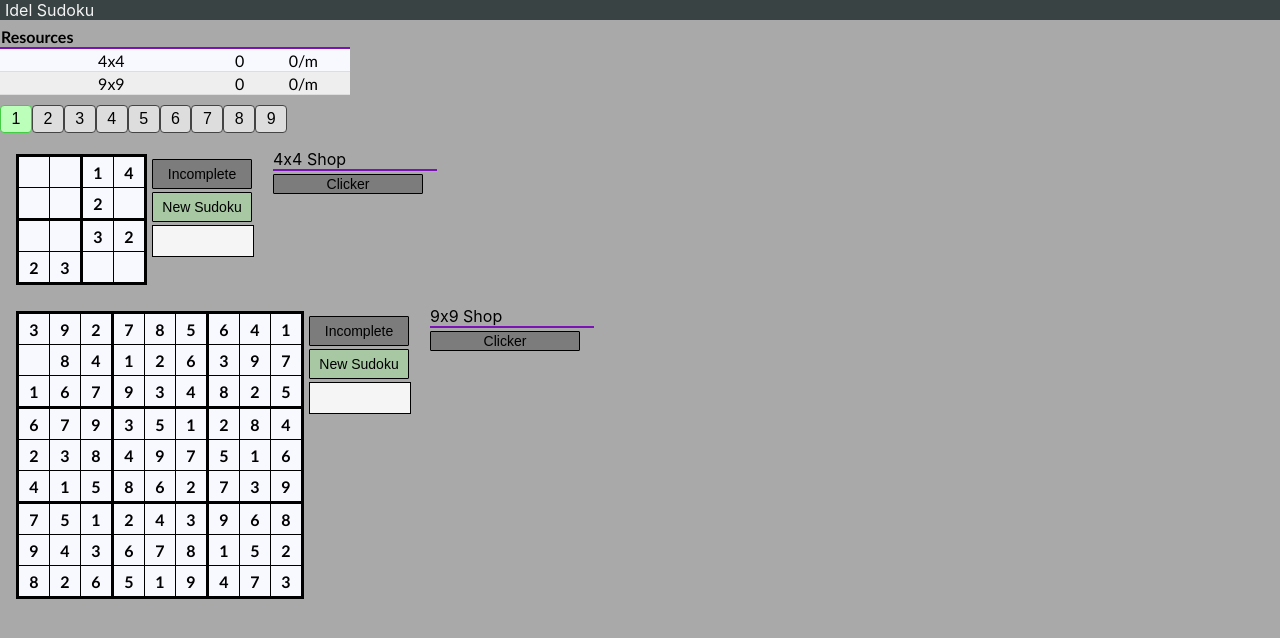
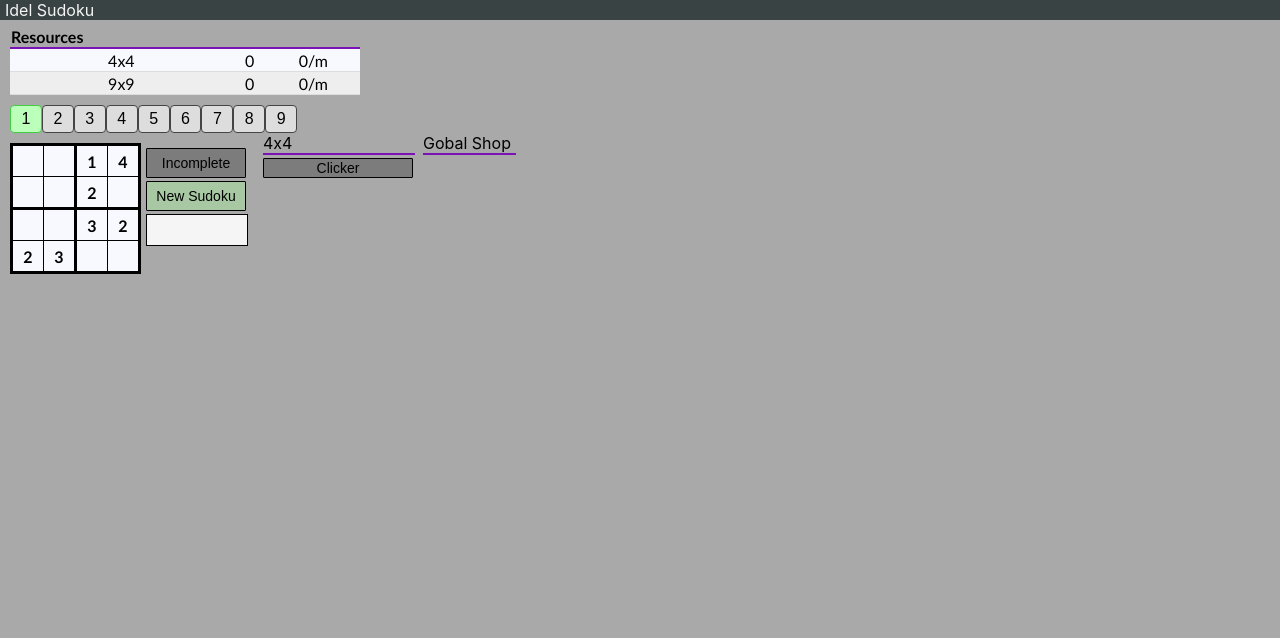
Before and after one commit to Malthemester/IncrementalSudoku, a React (Create React App) app: page / in a window 1280 px wide. Shown: the top 638 px of the page. Built offline with nearby package versions, Linux system fonts and the light colour scheme.

Commit message:
Gobal shop

```diff
--- a/public/index.html
+++ b/public/index.html
@@ -24,7 +24,7 @@
       work correctly both with client-side routing and a non-root public URL.
       Learn how to configure a non-root public URL by running `npm run build`.
     -->
-    <title>React App</title>
+    <title>Idel Sudoku</title>
   </head>
   <body>
     <noscript>You need to enable JavaScript to run this app.</noscript>
--- a/src/App.js
+++ b/src/App.js
@@ -4,7 +4,8 @@ import { useEffect, useState, useRef } from "react"
 import { Board } from "./Components/board"
 import Header from './Components/header'
 import DisplayResources from './Components/resources'
-import { SaveBoard, LoadResources } from './HelperFunctions/saveValue'
+import { SaveBoard, LoadResources, SaveResources } from './HelperFunctions/saveValue'
+import { Shop, gobalShopItems } from './Components/shop'
 
 let seleNumber = 1
 
@@ -33,9 +34,11 @@ export default function App(paams) {
 
 	const [resources, SetResources] = useState(currencys)
 	const [selectedNumber, SetSelectedNumber] = useState(seleNumber)
+	const [GobalsActives, SetGobalsActives] = useState([false])
 
 	useEffect(() => {
-		SetResources(LoadAllResources())
+		SetResources([...LoadAllResources()])
+		GetIncrementels()
 	}, [])
 
 	useEffect(() => {
@@ -51,6 +54,14 @@ export default function App(paams) {
 			document.removeEventListener("keydown", handleInput);
 		};
 	}, []);
+
+	function GetIncrementels() {
+		let tempActives = GobalsActives
+
+		tempActives[0] = LoadResources(gobalShopItemsTemp[0].Name) > 0
+
+		SetGobalsActives(tempActives)
+	}
 
 	function LoadAllResources() {
 		currencys.map((currency, index, currencys) => {
@@ -75,6 +86,45 @@ export default function App(paams) {
 		SaveBoard(tempGameBoard, id + "curBoard")
 	}
 
+	let gobalShopItemsTemp = gobalShopItems()
+
+	class PurchaseFunc {
+		constructor(name, func) {
+			this.Name = name
+			this.Func = func
+		}
+	}
+
+	let pruchaseFuncs = [
+		new PurchaseFunc(gobalShopItemsTemp[0].Name, Purchase9x9),
+	]
+
+	function Purchase(costs, keyName, max) {
+
+		let tempMax = LoadResources(keyName)
+		if (tempMax >= max) {
+			return
+		}
+
+		SaveResources(keyName, tempMax + 1)
+		let tempResources = resources
+
+		costs.forEach(price => {
+			let resourceIndex = tempResources.findIndex(resource => resource.Name == price[0])
+			tempResources[resourceIndex].Value = tempResources[resourceIndex].Value - price[1]
+			SaveResources(price[0], tempResources[resourceIndex].Value)
+		})
+
+		SetResources([...tempResources])
+	}
+
+	function Purchase9x9(costs, keyName, max, id) {
+		Purchase(costs,id + keyName, max)
+		let tempActive = GobalsActives
+		tempActive[0] = true
+		SetGobalsActives([...tempActive])
+	}
+
 	return (
 		<div>
 			<Header></Header>
@@ -82,6 +132,9 @@ export default function App(paams) {
 			<DisplayResources resources={resources} ></DisplayResources>
 			<NumberInput selectedNumber={selectedNumber} size={9} callBack={handleNumberClick} />
 
+			<div className="gameshop">
+
+				<div >
 					<Board
 						id={"1#"}
 						size={4}
@@ -93,16 +146,34 @@ export default function App(paams) {
 						currencys={currencys}
 					></Board>
 
+					{
+						GobalsActives[0] ?
 							<Board
 								id={"2#"}
 								size={9}
 								squares={3}
-				remove={1}
+								remove={40}
 								resources={resources}
 								setResources={SetResources}
 								handleClick={handleClick}
 								currencys={currencys}
 							></Board>
+							: null
+					}
+
+
+				</div>
+				<div>
+					<Shop
+						resources={resources}
+						pruchaseFuncs={pruchaseFuncs}
+						name={"Gobal Shop"}
+						id={"0#"}
+						items={gobalShopItemsTemp}
+					></Shop>
+				</div>
+			</div>
+
 		</div>
 	)
 
--- a/src/Components/board.js
+++ b/src/Components/board.js
@@ -13,10 +13,12 @@ export function Board(props) {
     let remove = props.remove
     let resources = props.resources
 
+    let shopItemsTemp = shopItems()
+
     const [gameBoard, SetGameBoard] = useState(Array(size).fill(Array(size).fill(null)))
     const [solved, SetSolved] = useState(false)
     const [FillBar, SetFillBar] = useState(0)
-    const [Amounts, SetAmounts] = useState([1, 1])
+    const [Amounts, SetAmounts] = useState([3, 1])
     const [Actives, SetActives] = useState([false, false])
     const [Intervals, SetIntervals] = useState([1000])
 
@@ -47,7 +49,7 @@ export function Board(props) {
     }, [solved])
 
     function GetIncrementels() {
-        let shop = shopItems
+        let shop = shopItemsTemp
         let tempActives = Actives
         let tempIntervals = Intervals
         let tempAmounts = Amounts
@@ -72,14 +74,13 @@ export function Board(props) {
 
 
     function Purchase(costs, keyName, max) {
+
         let tempMax = LoadResources(keyName)
-        SaveResources(keyName, tempMax + 1)
-
-        let tempResource = LoadResources(keyName)
-        if (tempResource >= max) {
+        if (tempMax >= max) {
             return
         }
 
+        SaveResources(keyName, tempMax + 1)
         let tempResources = resources
 
         costs.forEach(price => {
@@ -91,45 +92,45 @@ export function Board(props) {
         props.setResources([...tempResources])
     }
 
-    function PurchaseClicker(cost, keyName, max) {
-        Purchase(cost, keyName, max)
+    function PurchaseClicker(cost, keyName, max, id) {
+        Purchase(cost, id + keyName, max)
         let tempActive = Actives
         tempActive[0] = true
         SetActives([...tempActive])
     }
 
-    function PurchaseClickerSpeed(cost, keyName, max) {
-        Purchase(cost, keyName, max)
-        let purchaseAmount = LoadResources(keyName)
+    function PurchaseClickerSpeed(cost, keyName, max, id) {
+        Purchase(cost, id + keyName, max)
+        let purchaseAmount = LoadResources(props.id + keyName)
 
         let tempIntervals = Intervals
-        tempIntervals[0] = shopItems[1].IncremenAmount(purchaseAmount)
+        tempIntervals[0] = shopItemsTemp[1].IncremenAmount(purchaseAmount)
 
         SetIntervals([...tempIntervals])
     }
 
-    function PurchaseClickerStrengh(cost, keyName, max) {
-        Purchase(cost, keyName, max)
+    function PurchaseClickerStrengh(cost, keyName, max, id) {
+        Purchase(cost, id + keyName, max)
 
-        let purchaseAmount = LoadResources(keyName)
+        let purchaseAmount = LoadResources(props.id + keyName)
         let tempAmounts = Amounts
-        tempAmounts[0] = shopItems[2].IncremenAmount(purchaseAmount)
+        tempAmounts[0] = shopItemsTemp[2].IncremenAmount(purchaseAmount)
         SetAmounts([...tempAmounts])
     }
 
-    function PurchaseCompleter(cost, keyName, max) {
-        Purchase(cost, keyName, max)
+    function PurchaseCompleter(cost, keyName, max, id) {
+        Purchase(cost, id + keyName, max)
         let tempActive = Actives
         tempActive[1] = true
         SetActives([...tempActive])
     }
 
     function PurchaseIncrease4x4(cost, keyName, max) {
-        Purchase(cost, keyName, max)
+        Purchase(cost, props.id + keyName, max)
 
-        let purchaseAmount = LoadResources(keyName)
+        let purchaseAmount = LoadResources(props.id + keyName)
         let tempAmounts = Amounts
-        tempAmounts[1] = shopItems[4].IncremenAmount(purchaseAmount)
+        tempAmounts[1] = shopItemsTemp[4].IncremenAmount(purchaseAmount)
         SetAmounts([...tempAmounts])
     }
 
@@ -157,11 +158,11 @@ export function Board(props) {
     }
 
     let pruchaseFuncs = [
-        new PurchaseFunc(shopItems[0].Name, PurchaseClicker),
-        new PurchaseFunc(shopItems[1].Name, PurchaseClickerSpeed),
-        new PurchaseFunc(shopItems[2].Name, PurchaseClickerStrengh),
-        new PurchaseFunc(shopItems[3].Name, PurchaseCompleter),
-        new PurchaseFunc(shopItems[4].Name, PurchaseIncrease4x4)
+        new PurchaseFunc(shopItemsTemp[0].Name, PurchaseClicker),
+        new PurchaseFunc(shopItemsTemp[1].Name, PurchaseClickerSpeed),
+        new PurchaseFunc(shopItemsTemp[2].Name, PurchaseClickerStrengh),
+        new PurchaseFunc(shopItemsTemp[3].Name, PurchaseCompleter),
+        new PurchaseFunc(shopItemsTemp[4].Name, PurchaseIncrease4x4)
     ]
 
     function collect(name, value, size, squares) {
@@ -215,7 +216,13 @@ export function Board(props) {
                     </div>
                 </div>
                 <div>
-                    <Shop resources={resources} pruchaseFuncs={pruchaseFuncs} size={size}></Shop>
+                    <Shop
+                        resources={resources}
+                        pruchaseFuncs={pruchaseFuncs}
+                        name={size + "x" + size}
+                        id={props.id}
+                        items={shopItemsTemp}
+                    ></Shop>
                 </div>
             </div>
         </div>
--- a/src/Components/shop.js
+++ b/src/Components/shop.js
@@ -21,12 +21,15 @@ class Item {
         this.Text2 = text2
     }
 
+    Id
+    Use
+
     PriceFunc = () => { }
     ClickFun = () => { }
     IncremenAmount = () => { }
 
     PriceNumber = () => {
-        let purchaseAmount = LoadResources(this.Name)
+        let purchaseAmount = LoadResources(this.Id + this.Name)
         this.Costs.forEach((price, index) => {
             this.Costs[index] = [this.Costs[index][0], this.PriceFunc(this.StartCosts[index], purchaseAmount)]
         })
@@ -56,7 +59,8 @@ class Item {
         let ready = true
 
         this.Priors.forEach((prior) => {
-            let tempPurchase = LoadResources(prior)
+            let key = this.DontUseId? prior : this.Id + prior
+            let tempPurchase = LoadResources(key)
 
             if (tempPurchase <= 0) {
                 ready = false
@@ -70,7 +74,7 @@ class Item {
 
     IsPurchase = () => {
 
-        let tempPurchase = LoadResources(this.Name)
+        let tempPurchase = LoadResources(this.Id + this.Name)
 
         if (tempPurchase >= this.MaxTimesPurchase) {
             this.Available = false
@@ -78,7 +82,8 @@ class Item {
     }
 }
 
-export const shopItems = [
+export function shopItems(){
+    return [
         new Item(true, false,
             "Clicker",
             "Buy a clicker for the progress bar",
@@ -92,10 +97,10 @@ export const shopItems = [
             "Clicker Speed",
             "Upgrade the clickers speed",
             `The clicker vill click [] faster`,
-        [["4x4", 3]], [3], 30,
+            [["4x4", 3]], [3], 25,
             ["Clicker"],
             (startPrice, count) => Math.floor(startPrice + Math.pow(count, 1.48)),
-        (count) => 1000 - (Math.log2(count + 1) * 200),
+            (count) => 1000 - (Math.log2(count + 1) * 210),
             "The clicker vill click [", "]ms faster"),
 
         new Item(false, false,
@@ -105,16 +110,16 @@ export const shopItems = [
             [["4x4", 5]], [5], 20,
             ["Clicker", "Clicker Speed"],
             (startPrice, count) => Math.floor(startPrice + Math.pow(count, 1.51)),
-        (count) => (Math.log2(count + 2.3) * 2) - 1,
+            (count) =>  1.13 + (Math.log2(count + 2.3) * 2.1) - 1,
             "Clicks vill click [", "] stronger"),
 
         new Item(false, false,
             "Auto Completer",
             "The sudoku vil now auto complete",
-        "It will click [] stronger",
-        [["4x4", 15]], [15], 1,
+            "",
+            [["4x4", 15], ["9x9", 1]], [15, 1], 1,
             ["Clicker", "Clicker Speed"],
-        () => 15,
+            (startPrice) => startPrice,
             () => true),
 
         new Item(false, false,
@@ -123,7 +128,7 @@ export const shopItems = [
             "It will increase the points gaind by []",
             [["4x4", 50]], [50], 10,
             ["Clicker", "Clicker Speed", "Auto Complete"],
-        (startPrice, count) => Math.round(50 + Math.pow((count*30),(1.2))),
+            (startPrice, count) => Math.round(50 + Math.pow((count * 30), (1.2))),
             (count) => count + 1,
             "It will increase the points gaind by [", "]"),
 
@@ -132,6 +137,23 @@ export const shopItems = [
         // New4x4: false,
         // New9x9: false
     ]
+}
+
+export function gobalShopItems(){
+
+    let new9x9 = new Item(false, false,
+        "9x9 Sudoku",
+        "Buy a 9x9 sudoku",
+        "With this you can earn 9x9",
+        [["4x4", 50]], [50], 1,
+        ["1#Clicker strength"],
+        (startPrice) => startPrice,
+        () => true)
+
+    new9x9.DontUseId = true
+
+    return [new9x9]
+}
 
 function buyUint(item) {
     if (!item.Available) {
@@ -139,7 +161,7 @@ function buyUint(item) {
     }
 
     return (
-        <button disabled={!item.Affordable} onClick={() => item.ClickFun(item.Costs, item.Name, item.MaxTimesPurchase)} className="shopBT" type="button">{item.Name}
+        <button disabled={!item.Affordable} onClick={() => item.ClickFun(item.Costs, item.Name, item.MaxTimesPurchase, item.Id)} className="shopBT" type="button">{item.Name}
             <div className="tooltiptext">
                 <div className="description">{item.Title}</div>
                 <div className="description">{item.CostText()}</div>
@@ -150,7 +172,7 @@ function buyUint(item) {
 }
 
 function DynamicDescription(item) {
-    let purchaseAmount = LoadResources(item.Name)
+    let purchaseAmount = LoadResources(item.Id + item.Name)
     let number = item.IncremenAmount(purchaseAmount + 1) - item.IncremenAmount(purchaseAmount)
     number = Math.abs(number.toFixed(2))
 
@@ -159,18 +181,21 @@ function DynamicDescription(item) {
 
 export function Shop(props) {
 
-    const [Shop, SetShop] = useState(shopItems)
+    let thisShopItems = props.items
+
+    const [Shop, SetShop] = useState(thisShopItems)
 
     return (
         <div className="shop">
             <div className="shopHeder">
-                {props.size + "x" + props.size} Shop
+                {props.name}
             </div>
 
             {Shop.map(shopItem => {
 
+                shopItem.Id = props.id
+
                 let pruchaseFunc = props.pruchaseFuncs.find(pruchaseFunc => pruchaseFunc.Name == shopItem.Name)
-
                 if (pruchaseFunc != undefined)
                     shopItem.ClickFun = pruchaseFunc.Func
 
--- a/src/index.css
+++ b/src/index.css
@@ -60,6 +60,7 @@ body {
 
 .radio-toolbar {
   margin: 0px;
+  margin-left: 10px;
 }
 
 .radio-toolbar input[type="radio"] {
@@ -68,15 +69,27 @@ body {
   width: 0;
 }
 
+
+
 .game{
-  margin: 16px;
   display: flex;
+  /* margin: 16px; */
+  /* margin: auto; */
+  /* width: 50%;
+  padding: 10px;
+   */
+}
 
+.gameshop{
+  display: flex;
 }
 
 .sudoku{
   margin-top: 5px;
   margin-bottom: 5px;
+  margin-left: 10px;
+  margin-top: 10px;
+
   display: flex;
 }
 
@@ -107,7 +120,6 @@ table.sudokuTable {
   font-family: Calibri, sans-serif;
   background-color: ghostwhite;
   user-select: none;
-
 }
 
 table.sudokuTable colgroup , table.sudokuTable tbody {
--- a/src/styles/resources.css
+++ b/src/styles/resources.css
@@ -16,6 +16,7 @@ table.resource th {
 
 
 table.resource {
+    margin-left: 10px;
     border-top: 3px;
     margin-bottom: 10px;
     border-collapse: collapse;
--- a/src/styles/shop.css
+++ b/src/styles/shop.css
@@ -1,12 +1,11 @@
 .shop{
-    margin-left: 14px;
+    margin-left: 10px;
     width: 100%;
-
 }
 
 .shopHeder{
     border-bottom: 2px solid rgb(122, 18, 182);
-    width: 100%;
+    width: 95%;
     max-width: 350px;
 }
 
```
Lines whose indentation alone changed are shown as unchanged.
